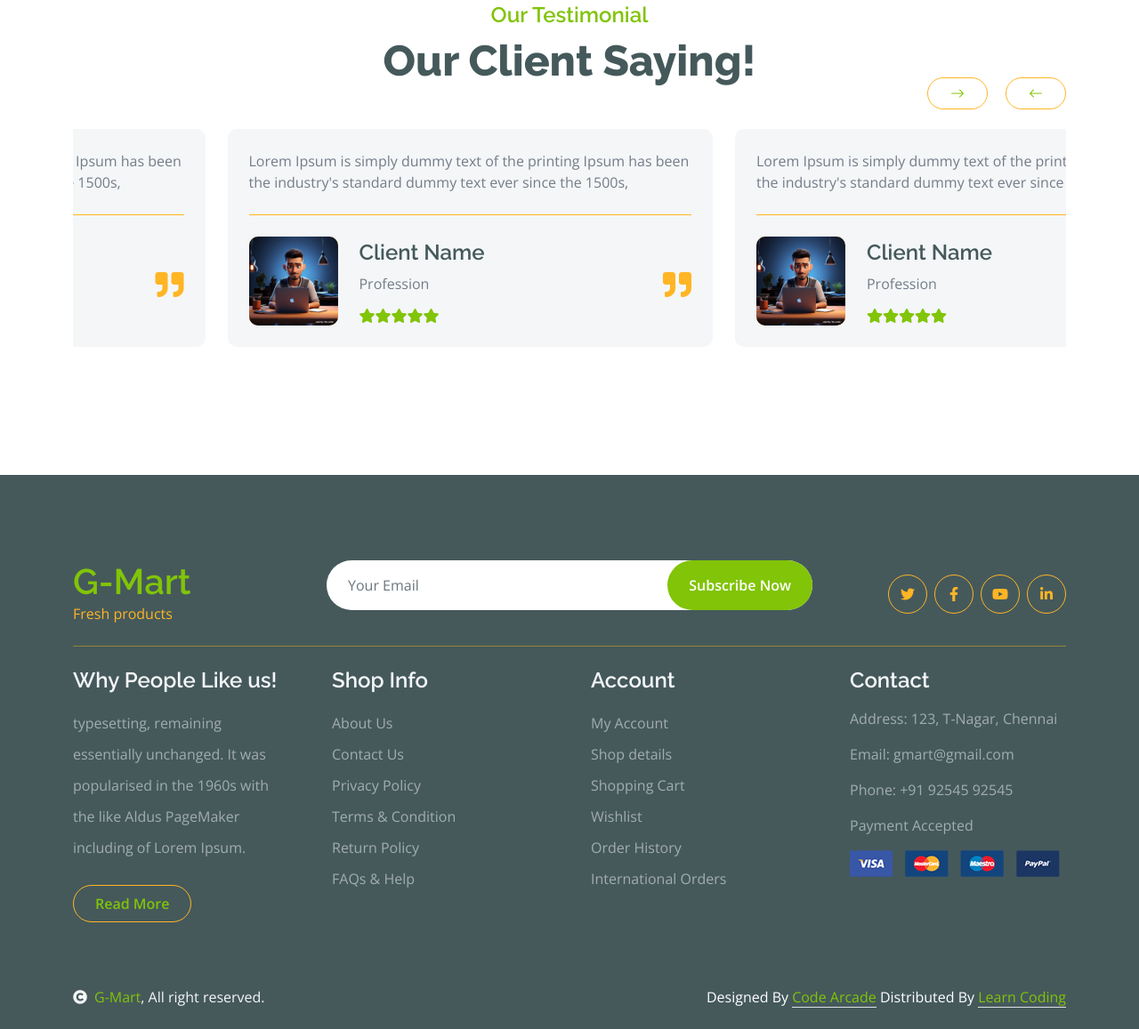
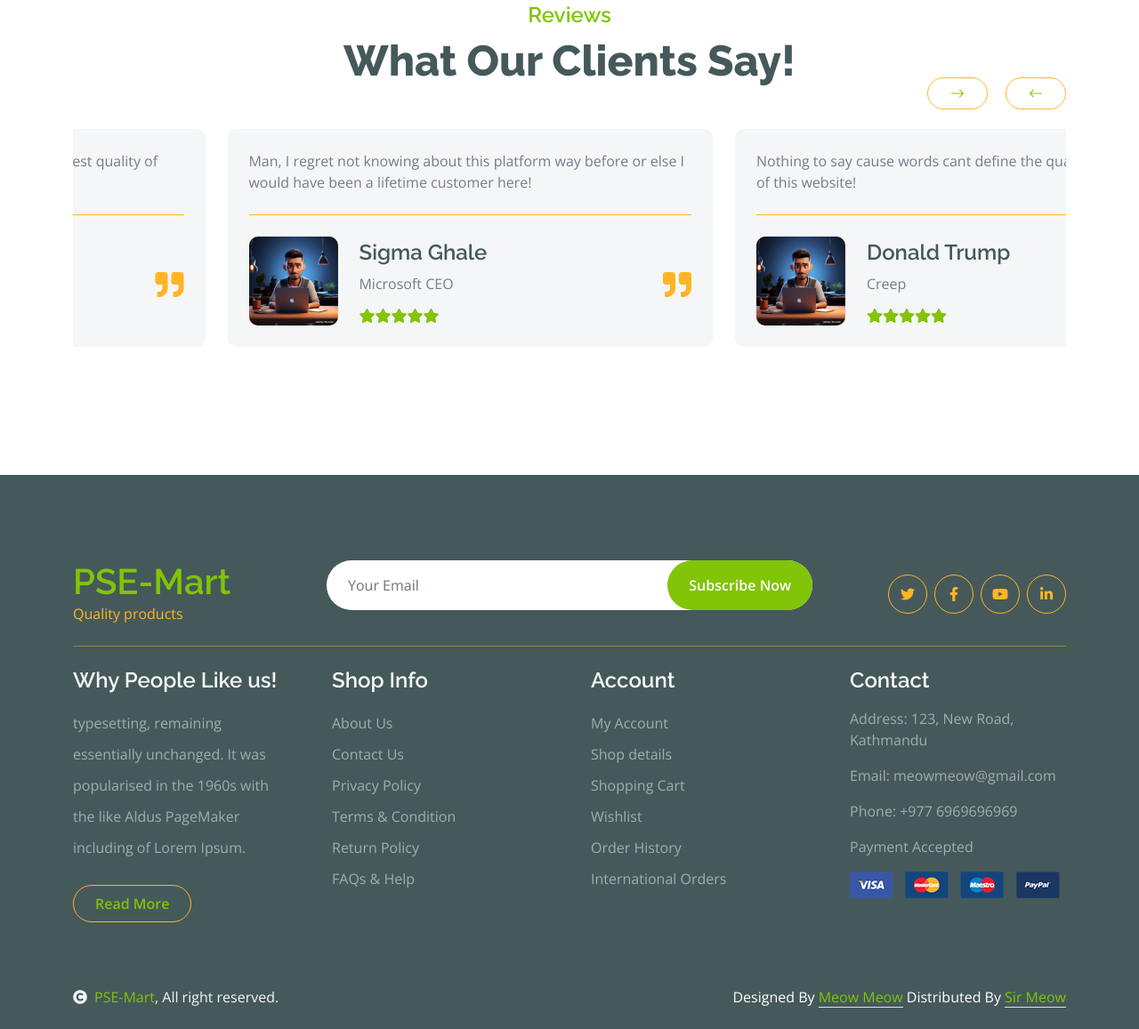
Before and after one commit to Bigyann0/pse_mart, a plain HTML site: page testimonial.html in a window 1280 px wide. Shown: the part 421-1578 px from the top of the page at 89% size. Drawn offline with nearby package versions, Linux system fonts and the light colour scheme.

Commit message:
few changes

```diff
--- a/testimonial.html
+++ b/testimonial.html
@@ -3,7 +3,7 @@
 
     <head>
         <meta charset="utf-8">
-        <title>G-Mart - Vegetable Website Template</title>
+        <title>PSE-Mart - Quality Assured Veggies</title>
         <meta content="width=device-width, initial-scale=1.0" name="viewport">
         <meta content="" name="keywords">
         <meta content="" name="description">
@@ -43,7 +43,7 @@
             <div class="container topbar bg-primary d-none d-lg-block">
                 <div class="d-flex justify-content-between">
                     <div class="top-info ps-2">
-                        <small class="me-3"><i class="fas fa-map-marker-alt me-2 text-secondary"></i> <a href="#" class="text-white">123 Street, New York</a></small>
+                        <small class="me-3"><i class="fas fa-map-marker-alt me-2 text-secondary"></i> <a href="#" class="text-white">123 Street, Kathmandu</a></small>
                         <small class="me-3"><i class="fas fa-envelope me-2 text-secondary"></i><a href="#" class="text-white">Email@Example.com</a></small>
                     </div>
                     <div class="top-link pe-2">
@@ -55,7 +55,7 @@
             </div>
             <div class="container px-0">
                 <nav class="navbar navbar-light bg-white navbar-expand-xl">
-                    <a href="index.html" class="navbar-brand"><h1 class="text-primary display-6">G-Mart</h1></a>
+                    <a href="index.html" class="navbar-brand"><h1 class="text-primary display-6">PSE mart</h1></a>
                     <button class="navbar-toggler py-2 px-3" type="button" data-bs-toggle="collapse" data-bs-target="#navbarCollapse">
                         <span class="fa fa-bars text-primary"></span>
                     </button>
@@ -67,7 +67,7 @@
                             <div class="nav-item dropdown">
                                 <a href="#" class="nav-link dropdown-toggle" data-bs-toggle="dropdown">Check</a>
                                 <div class="dropdown-menu m-0 bg-secondary rounded-0">
-                                    <a href="chackout.html" class="dropdown-item">Chackout</a>
+                                    <a href="chackout.html" class="dropdown-item">Checkout</a>
                                     <a href="testimonial.html" class="dropdown-item">Testimonial</a>
                                 </div>
                             </div>
@@ -126,15 +126,15 @@
         <div class="container-fluid testimonial py-5">
             <div class="container py-5">
                 <div class="testimonial-header text-center">
-                    <h4 class="text-primary">Our Testimonial</h4>
-                    <h1 class="display-5 mb-5 text-dark">Our Client Saying!</h1>
+                    <h4 class="text-primary">Reviews</h4>
+                    <h1 class="display-5 mb-5 text-dark">What Our Clients Say!</h1>
                 </div>
                 <div class="owl-carousel testimonial-carousel">
                     <div class="testimonial-item img-border-radius bg-light rounded p-4">
                         <div class="position-relative">
                             <i class="fa fa-quote-right fa-2x text-secondary position-absolute" style="bottom: 30px; right: 0;"></i>
                             <div class="mb-4 pb-4 border-bottom border-secondary">
-                                <p class="mb-0">Lorem Ipsum is simply dummy text of the printing Ipsum has been the industry's standard dummy text ever since the 1500s,
+                                <p class="mb-0">This is the best website where I have bought the best quality of product ever in my life.
                                 </p>
                             </div>
                             <div class="d-flex align-items-center flex-nowrap">
@@ -142,8 +142,8 @@
                                     <img src="img/testimonial-1.jpg" class="img-fluid rounded" style="width: 100px; height: 100px;" alt="">
                                 </div>
                                 <div class="ms-4 d-block">
-                                    <h4 class="text-dark">Client Name</h4>
-                                    <p class="m-0 pb-3">Profession</p>
+                                    <h4 class="text-dark">Hari Bahadur</h4>
+                                    <p class="m-0 pb-3">Actor</p>
                                     <div class="d-flex pe-5">
                                         <i class="fas fa-star text-primary"></i>
                                         <i class="fas fa-star text-primary"></i>
@@ -159,7 +159,7 @@
                         <div class="position-relative">
                             <i class="fa fa-quote-right fa-2x text-secondary position-absolute" style="bottom: 30px; right: 0;"></i>
                             <div class="mb-4 pb-4 border-bottom border-secondary">
-                                <p class="mb-0">Lorem Ipsum is simply dummy text of the printing Ipsum has been the industry's standard dummy text ever since the 1500s,
+                                <p class="mb-0">Man, I regret not knowing about this platform way before or else I would have been a lifetime customer here!
                                 </p>
                             </div>
                             <div class="d-flex align-items-center flex-nowrap">
@@ -167,8 +167,8 @@
                                     <img src="img/testimonial-1.jpg" class="img-fluid rounded" style="width: 100px; height: 100px;" alt="">
                                 </div>
                                 <div class="ms-4 d-block">
-                                    <h4 class="text-dark">Client Name</h4>
-                                    <p class="m-0 pb-3">Profession</p>
+                                    <h4 class="text-dark">Sigma Ghale</h4>
+                                    <p class="m-0 pb-3">Microsoft CEO</p>
                                     <div class="d-flex pe-5">
                                         <i class="fas fa-star text-primary"></i>
                                         <i class="fas fa-star text-primary"></i>
@@ -184,7 +184,7 @@
                         <div class="position-relative">
                             <i class="fa fa-quote-right fa-2x text-secondary position-absolute" style="bottom: 30px; right: 0;"></i>
                             <div class="mb-4 pb-4 border-bottom border-secondary">
-                                <p class="mb-0">Lorem Ipsum is simply dummy text of the printing Ipsum has been the industry's standard dummy text ever since the 1500s,
+                                <p class="mb-0">Nothing to say cause words cant define the quality of the products of this website!
                                 </p>
                             </div>
                             <div class="d-flex align-items-center flex-nowrap">
@@ -192,8 +192,8 @@
                                     <img src="img/testimonial-1.jpg" class="img-fluid rounded" style="width: 100px; height: 100px;" alt="">
                                 </div>
                                 <div class="ms-4 d-block">
-                                    <h4 class="text-dark">Client Name</h4>
-                                    <p class="m-0 pb-3">Profession</p>
+                                    <h4 class="text-dark">Donald Trump</h4>
+                                    <p class="m-0 pb-3">Creep</p>
                                     <div class="d-flex pe-5">
                                         <i class="fas fa-star text-primary"></i>
                                         <i class="fas fa-star text-primary"></i>
@@ -218,8 +218,8 @@
                     <div class="row g-4">
                         <div class="col-lg-3">
                             <a href="#">
-                                <h1 class="text-primary mb-0">G-Mart</h1>
-                                <p class="text-secondary mb-0">Fresh products</p>
+                                <h1 class="text-primary mb-0">PSE-Mart</h1>
+                                <p class="text-secondary mb-0">Quality products</p>
                             </a>
                         </div>
                         <div class="col-lg-6">
@@ -272,9 +272,9 @@
                     <div class="col-lg-3 col-md-6">
                         <div class="footer-item">
                             <h4 class="text-light mb-3">Contact</h4>
-                            <p>Address: 123, T-Nagar, Chennai</p>
-                            <p>Email: gmart@gmail.com</p>
-                            <p>Phone: +91 92545 92545</p>
+                            <p>Address: 123, New Road, Kathmandu</p>
+                            <p>Email: meowmeow@gmail.com</p>
+                            <p>Phone: +977 6969696969</p>
                             <p>Payment Accepted</p>
                             <img src="img/payment.png" class="img-fluid" alt="">
                         </div>
@@ -289,13 +289,13 @@
             <div class="container">
                 <div class="row">
                     <div class="col-md-6 text-center text-md-start mb-3 mb-md-0">
-                        <span class="text-light"><a href="#"><i class="fas fa-copyright text-light me-2"></i>G-Mart</a>, All right reserved.</span>
+                        <span class="text-light"><a href="#"><i class="fas fa-copyright text-light me-2"></i>PSE-Mart</a>, All right reserved.</span>
                     </div>
                     <div class="col-md-6 my-auto text-center text-md-end text-white">
                         <!--/*** This template is free as long as you keep the below author’s credit link/attribution link/backlink. ***/-->
                         <!--/*** If you'd like to use the template without the below author’s credit link/attribution link/backlink, ***/-->
                         <!--/*** you can purchase the Credit Removal License from "https://htmlcodex.com/credit-removal". ***/-->
-                        Designed By <a class="border-bottom" href="https://htmlcodex.com">Code Arcade</a> Distributed By <a class="border-bottom" href="https://Learn Coding.com">Learn Coding</a>
+                        Designed By <a class="border-bottom" href="https://htmlcodex.com">Meow Meow</a> Distributed By <a class="border-bottom" href="https://Learn Coding.com">Sir Meow</a>
                     </div>
                 </div>
             </div>
```
